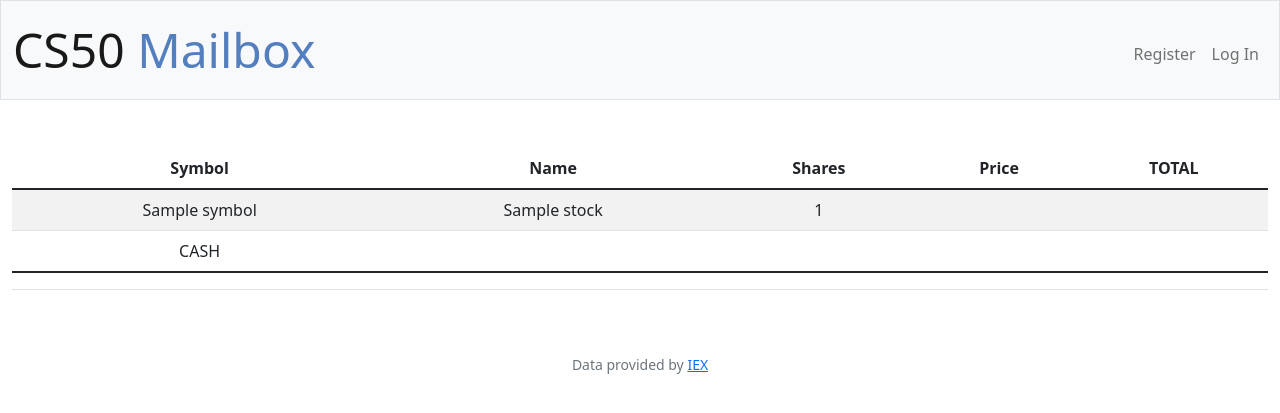
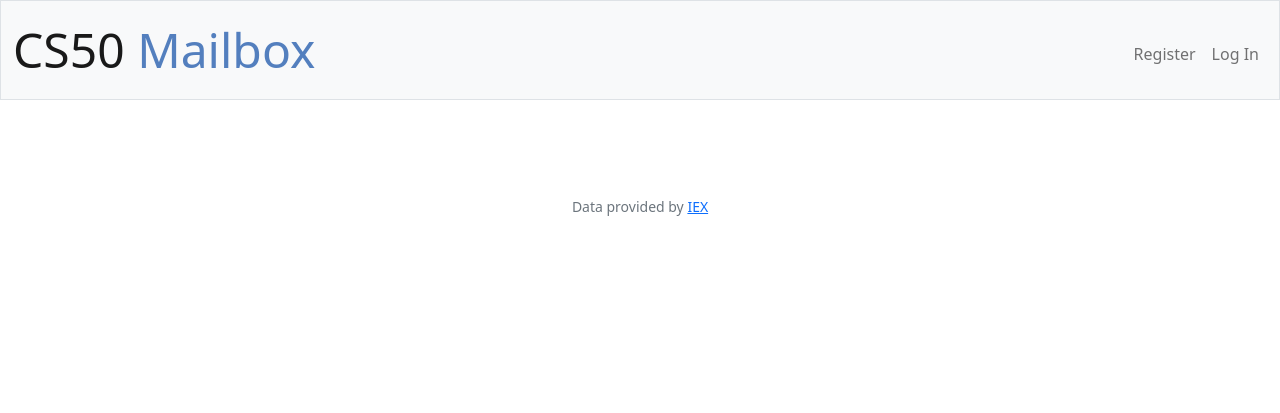
Before and after one commit to esmaksyy/CS50, a Flask app: template project/templates/index.html in a window 1280 px wide. Shown: the top 413 px of the page. Run offline with Flask 3, Linux system fonts and the light colour scheme; the template is opened without the code that fills it: most values are stand-ins (such as "Sample title", 1, 10 or a date in 2020); some libraries are stand-ins or nearby versions.

Commit message:
Sat, Dec 16, 2023, 2:33 PM +03:00

```diff
--- a/project/templates/index.html
+++ b/project/templates/index.html
@@ -5,36 +5,9 @@
 {% endblock %}
 
 {% block main %}
-    <table class="table table-striped">
-        <thead>
-            <th>Symbol</th>
-            <th>Name</th>
-            <th>Shares</th>
-            <th>Price</th>
-            <th>TOTAL</th>
-        </thead>
+    <div>
+        {% for email in emails %}
 
-        <tbody>
-            {% for stock in stocks %}
-            <tr>
-                <td> {{ stock["symbol"] }} </td>
-                <td> {{ stock["name"] }} </td>
-                <td> {{ stock["totalShares"] }} </td>
-                <td> {{ usd(stock["price"]) }} </td>
-                <td> {{ usd(stock["totalShares"] * stock["price"]) }} </td>
-            </tr>
-            {% endfor %}
-
-            <tr>
-                <td>CASH</td>
-                <td colspan="3"></td>
-                <td> {{ usd(cash) }} </td>
-            </tr>
-        </tbody>
-
-        <tfoot>
-            <td colspan="4"></td>
-            <td><strong> {{ usd(total) }} </strong></td>
-        </tfoot>
-    </table>
+        {% endfor %}
+    </div>
 {% endblock %}
```
